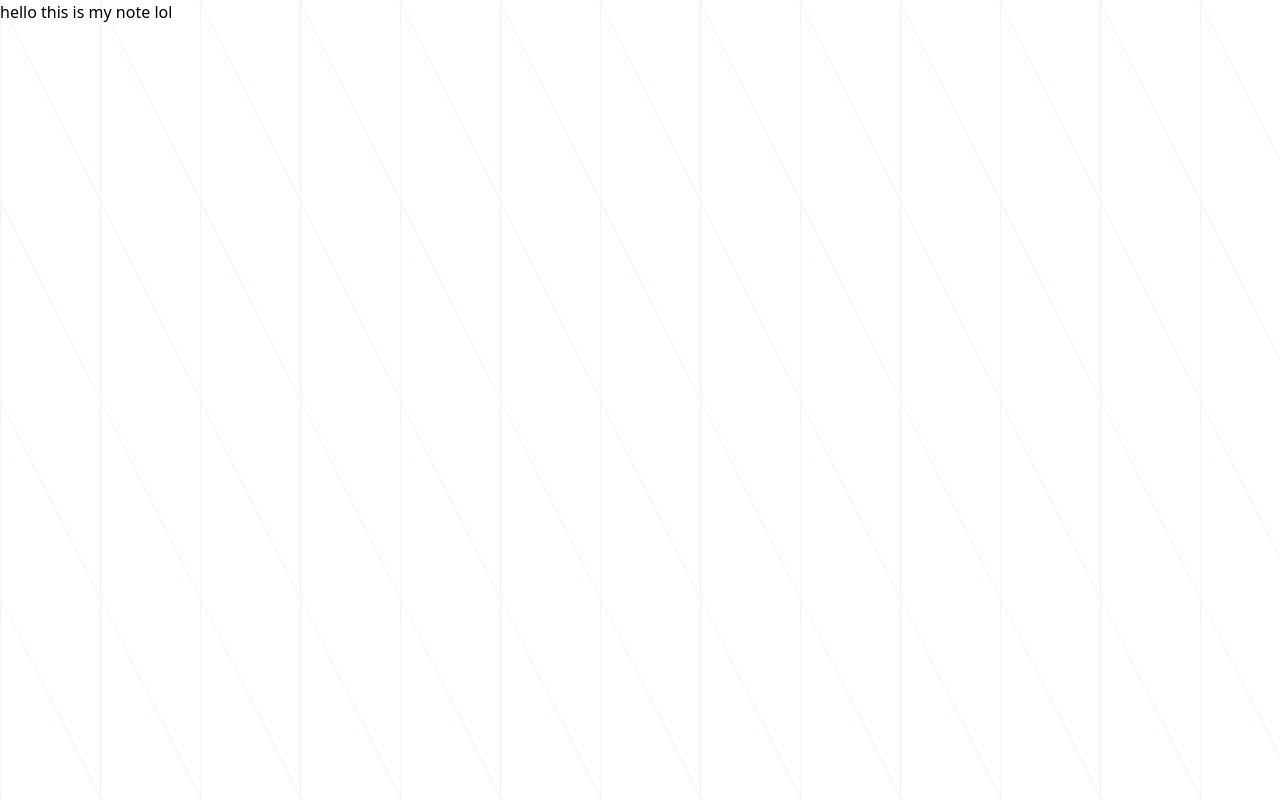
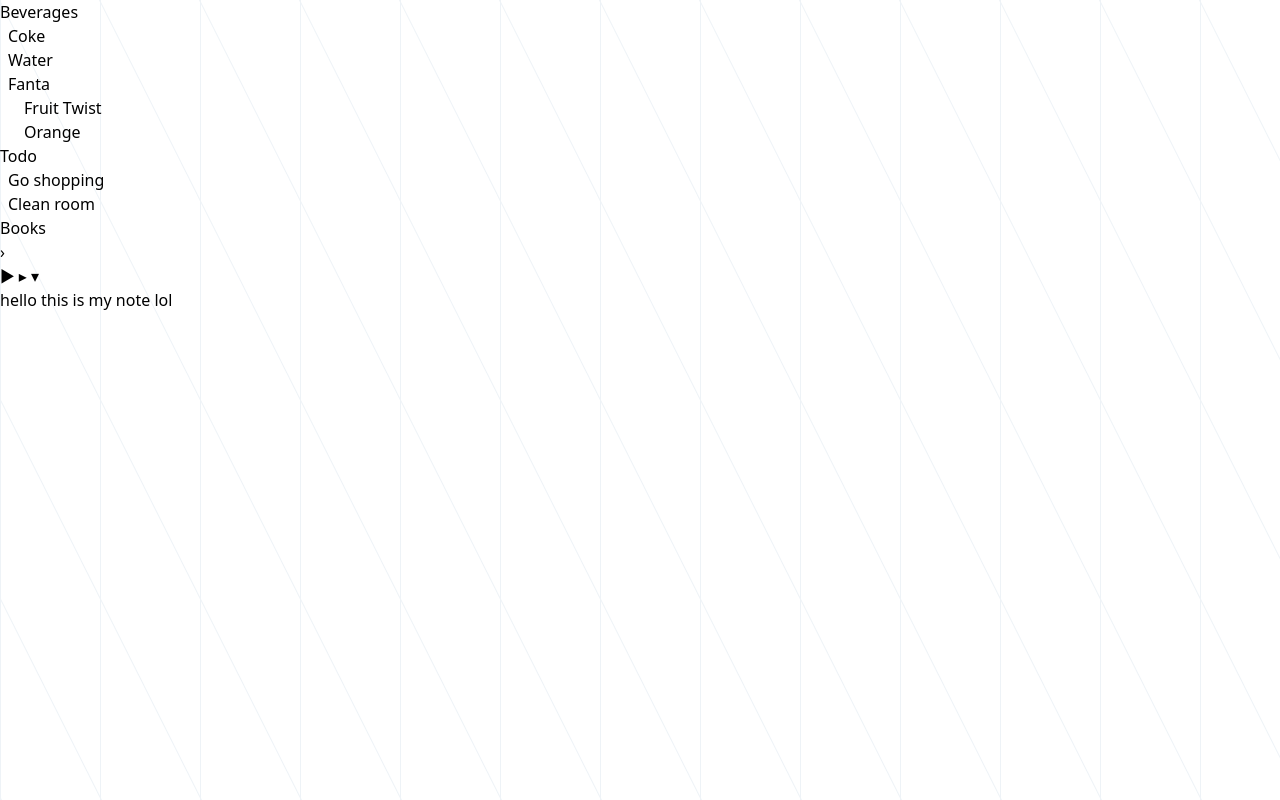
Before and after one commit to umairrr9/Memento, a React (Create React App) app in the folder client/: page /note in a window 1280 px wide. Built offline with nearby package versions, Linux system fonts and the light colour scheme.

Commit message:
Scrapped custom tree structure plan.

```diff
--- a/client/src/components/SideNav.js
+++ b/client/src/components/SideNav.js
@@ -1,72 +1,48 @@
-import React from 'react';
-
+import React, {useState} from 'react';
 import {Link} from "react-router-dom";
-
-const tree = [
-  {
-    title: 'Beverages',
-    children: [
-      { title: 'Coke', value: '500ml bottle ASDA' },
-      { title: 'Water', value: '2L bottle Tesco'},
-      { title: 'Fanta', children: [
-        {title: 'Fruit Twist', value: 'small can ASDA'},
-        {title: 'Orange', value: 'can tesco'}
-      ]}
-    ]
-  },
-  {title: 'Todo', value: 'go shoppin'}
-];
-
-function traverse(tree) {
-  tree.forEach(n => {
-    console.log(n.title);
-    if (n.children) {
-      traverse(n.children);
-    } else {
-      console.log(n.value);
-    }
-  });
-}
-
-// var traverse = function(tree, current) {
-//   //process current node here
-
-//   //visit children of current
-//   for (var cki in current.out) {
-//       var ck = current.out[cki];
-//       var child = tree[ck];
-//       traverse(tree, child);
-//   }
-// }
 
 
 
 function SideNav() {
 
-
+  const tree = [
+    {
+      title: 'Beverages',
+      id: 1,
+      children: [
+        { title: 'Coke', id: 2, value: '500ml bottle ASDA' },
+        { title: 'Water', id: 3, value: '2L bottle Tesco'},
+        { title: 'Fanta', id: 4, children: [
+          {title: 'Fruit Twist', id: 5, value: 'small can ASDA'},
+          {title: 'Orange', id: 6, value: 'can tesco'}
+        ]}
+      ]
+    },
+    {
+      title: 'Todo',
+      id: 7,
+      children: [
+        { title: 'Go shopping', id: 8, value: 'Apples, milk and bread.'},
+        { title: 'Clean room', id: 9, value: 'Clean room.'}
+      ]},
+      {title: 'Books', id: 10, value: 'Maths'}
+  ];
+  //https://material-ui.com/components/tree-view/
 
     return (
 
-    // <TreeView className="fixed w-56 h-full bg-gray-100 py-8 px-2 text-5xl"
-    //   defaultCollapseIcon={<ExpandMoreIcon />}
-    //   defaultExpandIcon={<ChevronRightIcon />}
-    // >
-    // <TreeItem nodeId="1" label="Shopping List" />
-    //   <TreeItem nodeId="2" label="Maths Notes">
-    //     <TreeItem nodeId="3" label="Algebra" />
-    //     <TreeItem nodeId="4" label="Graphs">
-    //     <TreeItem nodeId="5" label="Basic" />
-    //     <TreeItem nodeId="6" label="Advanced" />
-    //     </TreeItem>
-    //     <TreeItem nodeId="7" label="Set Theory" />
-    //   </TreeItem>
-    //   <TreeItem nodeId="8" label="Travel List" />
-    //   <TreeItem nodeId="9" label="Home Ideas" />
-    // </TreeView>
-
       <div>
 
-        {traverse(tree)}
+         <Tree tree={tree} level={0}/>
+
+
+         &rsaquo;
+         <br />
+         &#9658;
+
+         &#9656;
+         &#9662;
+
 
       </div>
 
@@ -74,4 +50,32 @@
 
 }
 
+// https://medium.com/@swatisucharita94/recursive-rendering-in-react-42666102eae2
+
+const Tree = ({tree, level}) => {
+  return (
+    <TreeView level={level}>
+    {
+      tree.map(n => (
+        <React.Fragment key={n.id}>
+        <h2>{n.title}</h2>
+        {n.children && <Tree tree={n.children} level={level+1}/>}
+        </React.Fragment>
+      ))
+    }
+    </TreeView>
+  );
+}
+
+const TreeView = ({level, children}) => {
+
+  // const [isOpen, setOpen] = useState(level == 0);
+
+  return (
+    <div style={{'marginLeft': `${level / 2}rem`}} /*className={isOpen ? "" : "hidden"} onClick={() => setOpen(!isOpen)}*/>
+      {children}
+    </div>
+  )
+}
+
 export default SideNav;
```
Also changed, not shown: client/src/assets/pattern.css (+4 -0 lines).
